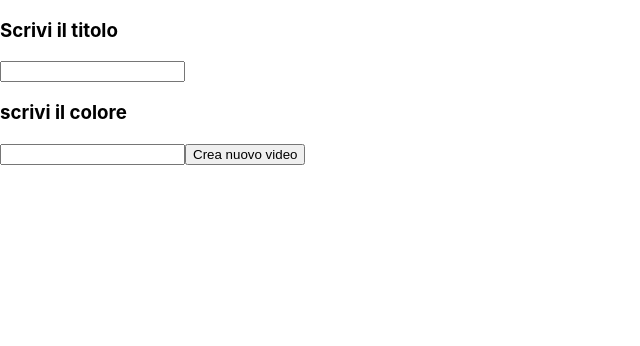
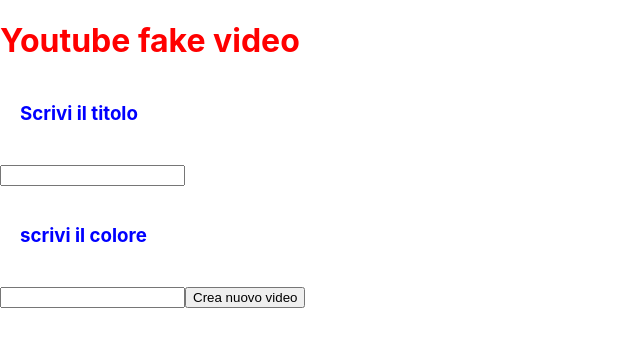
Before and after one commit to AndreaTom98/Concetti-base-react-universapp-, a React (Create React App) app: page / in a window 1280 px wide. Shown: the top 346 px of the page, without its empty margins (0-640 px from the left). Built offline with nearby package versions, Linux system fonts and the light colour scheme; the HTML template or start-up script is replaced by a standard one.

Commit message:
stile in react

```diff
--- a/src/App.js
+++ b/src/App.js
@@ -1,6 +1,7 @@
 import {useState} from 'react';
 import VideoText from './VideoText';
 import { v4 as uuidv4 } from 'uuid';
+import style from './style/App.module.css';
 
 function App() {
   const [title, setTitle] = useState("");
@@ -28,13 +29,16 @@
     setVideoList( videoList.filter(function(video) {
       return video.id !== id
     }))
-
   }
+  // 1. inline style
+  // 2. File css tramite ID e CLASSNAME
+  // 3. CSS module
   return (
     <div className="App">
-    <h3>Scrivi il titolo</h3>
+    <h1 className={style.title}>Youtube fake video</h1>
+    <h3 className={style.paragraph}>Scrivi il titolo</h3>
      <input type="text" onChange={handleTitle} value={title} />
-     <h3>scrivi il colore</h3>
+     <h3 className={style.paragraph}>scrivi il colore</h3>
      <input type="text" onChange={handleColor} value={color} />
      <button onClick={createVideoHandler}>Crea nuovo video</button>
      {videoList.map(function(video) {
--- a/src/VideoText.js
+++ b/src/VideoText.js
@@ -1,4 +1,4 @@
-
+import style from './style/VideoText.module.css'
 
 function VideoText({title, color, deleteVideo}) {
     return (
@@ -8,7 +8,7 @@
                 <button onClick={deleteVideo}>cancella video</button>
             </div>
             <div>
-                <h1>{title}</h1>
+                <h1 className={style.title}>{title}</h1>
                 <h4>3m - 6 novembre</h4>
                 <h2>Vivaldi</h2>
             </div>
--- /dev/null
+++ b/src/style/App.module.css
@@ -0,0 +1,9 @@
+.title {
+    color: red;
+}
+
+
+.paragraph {
+    color: blue;
+    padding: 20px;
+}
--- /dev/null
+++ b/src/style/VideoText.module.css
@@ -0,0 +1,3 @@
+.title {
+    color: green;
+}
```
